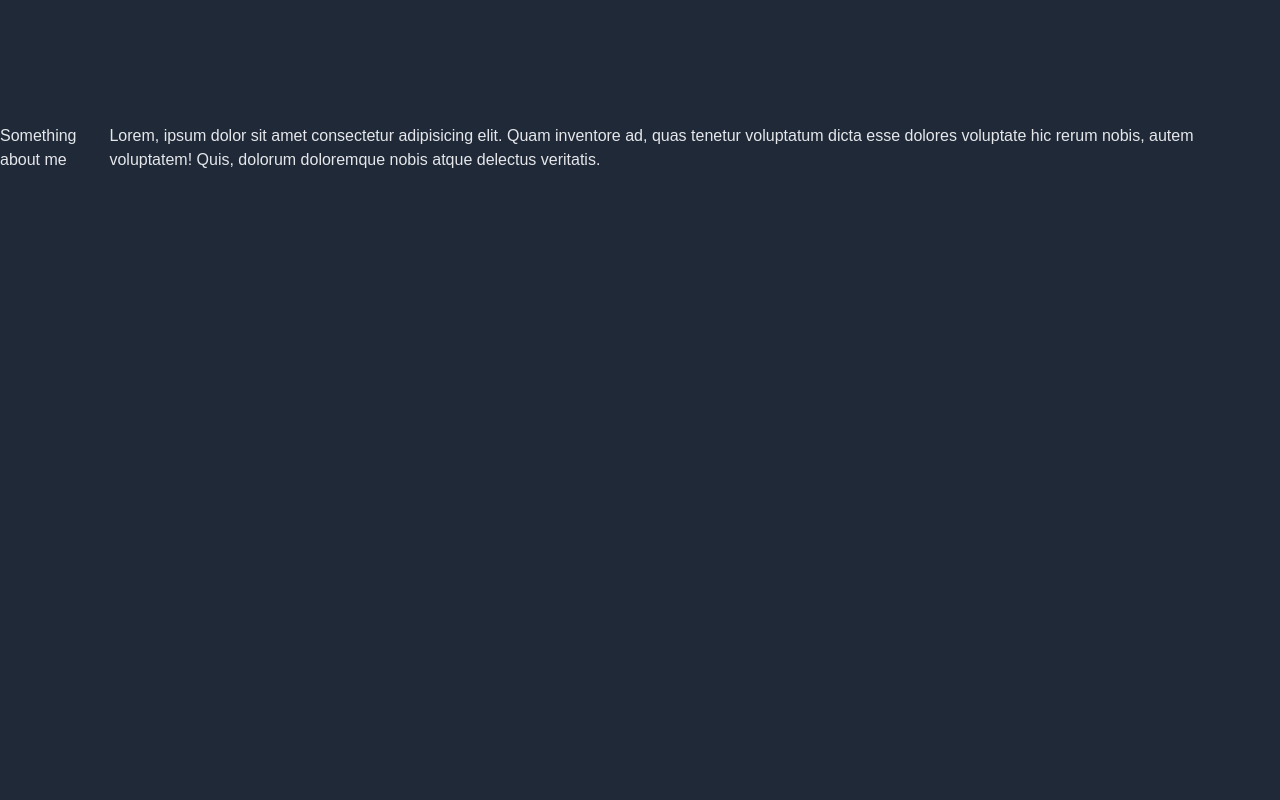
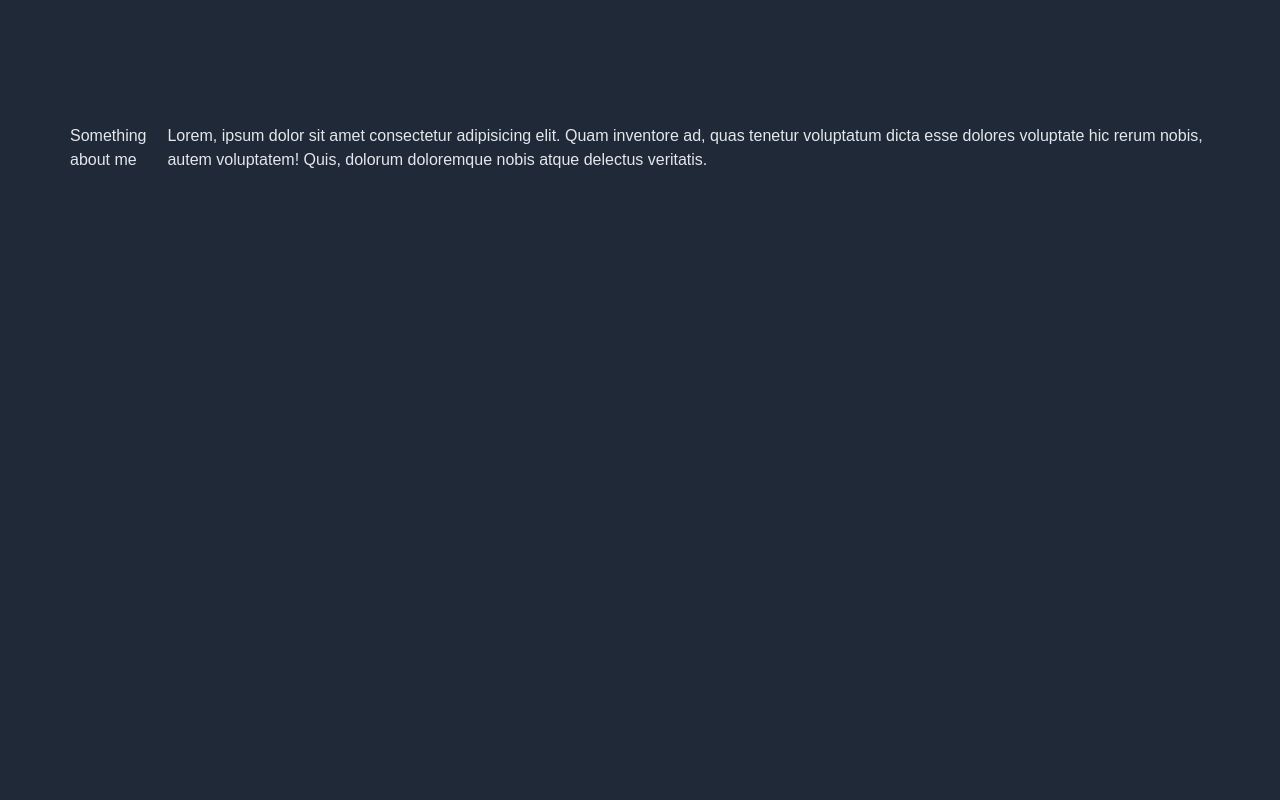
Before and after one commit to stephangriesel/stephangriesel-2022, a Vue app: page /contact in a window 1280 px wide. Shown: the part 700-1500 px from the top of the page. Built offline with nearby package versions, Linux system fonts and the light colour scheme.

Commit message:
update classes & style

```diff
--- a/src/views/About.vue
+++ b/src/views/About.vue
@@ -14,17 +14,17 @@
     </section>
   </div>
   <div class="parallax"></div>
-  <div class='aboutme'>
+  <div class='text-container'>
     <h1>Something about me</h1>
     <p>Lorem, ipsum dolor sit amet consectetur adipisicing elit. Quam inventore ad, quas tenetur voluptatum dicta esse dolores voluptate hic rerum nobis, autem voluptatem! Quis, dolorum doloremque nobis atque delectus veritatis.</p>
   </div>
   <div class="parallax2"></div>
-  <div class='aboutme'>
+  <div class='text-container'>
     <h1>Something about me</h1>
     <p>Lorem, ipsum dolor sit amet consectetur adipisicing elit. Quam inventore ad, quas tenetur voluptatum dicta esse dolores voluptate hic rerum nobis, autem voluptatem! Quis, dolorum doloremque nobis atque delectus veritatis.</p>
   </div>
   <div class="parallax3"></div>
-  <div class='aboutme'>
+  <div class='text-container'>
     <h1>Something about me</h1>
     <p>Lorem, ipsum dolor sit amet consectetur adipisicing elit. Quam inventore ad, quas tenetur voluptatum dicta esse dolores voluptate hic rerum nobis, autem voluptatem! Quis, dolorum doloremque nobis atque delectus veritatis.</p>
   </div>
@@ -119,7 +119,7 @@ export default {
   background-size: cover;
 }
 
-.aboutme {
+.text-container {
   height:800px;
   display:flex;
   justify-content: center;
--- a/src/views/Contact.vue
+++ b/src/views/Contact.vue
@@ -13,11 +13,11 @@
       </div>
     </section>
   </div>
-    <div class='aboutme'>
+    <div class='text-container'>
     <h1>Something about me</h1>
     <p>Lorem, ipsum dolor sit amet consectetur adipisicing elit. Quam inventore ad, quas tenetur voluptatum dicta esse dolores voluptate hic rerum nobis, autem voluptatem! Quis, dolorum doloremque nobis atque delectus veritatis.</p>
   </div>
-    <div class="parallax"></div>
+    <div class="parallax4"></div>
 </template>
 
 <script>
@@ -85,7 +85,7 @@ export default {
   background-size: cover;
 }
 
-.aboutme {
+.text-container {
   height:800px;
   display:flex;
   justify-content: center;
--- a/src/views/Portfolio.vue
+++ b/src/views/Portfolio.vue
@@ -14,17 +14,17 @@
     </section>
   </div>
   <div class="parallax"></div>
-  <div class='aboutme'>
+  <div class='text-container'>
     <h1>Something about me</h1>
     <p>Lorem, ipsum dolor sit amet consectetur adipisicing elit. Quam inventore ad, quas tenetur voluptatum dicta esse dolores voluptate hic rerum nobis, autem voluptatem! Quis, dolorum doloremque nobis atque delectus veritatis.</p>
   </div>
   <div class="parallax2"></div>
-  <div class='aboutme'>
+  <div class='text-container'>
     <h1>Something about me</h1>
     <p>Lorem, ipsum dolor sit amet consectetur adipisicing elit. Quam inventore ad, quas tenetur voluptatum dicta esse dolores voluptate hic rerum nobis, autem voluptatem! Quis, dolorum doloremque nobis atque delectus veritatis.</p>
   </div>
   <div class="parallax3"></div>
-  <div class='aboutme'>
+  <div class='text-container'>
     <h1>Something about me</h1>
     <p>Lorem, ipsum dolor sit amet consectetur adipisicing elit. Quam inventore ad, quas tenetur voluptatum dicta esse dolores voluptate hic rerum nobis, autem voluptatem! Quis, dolorum doloremque nobis atque delectus veritatis.</p>
   </div>
@@ -119,9 +119,11 @@ export default {
   background-size: cover;
 }
 
-.aboutme {
+.text-container {
   height:800px;
   display:flex;
+  max-width: 1140px;
+  margin: 0 auto;
   justify-content: center;
   align-content: center;
 }
```
